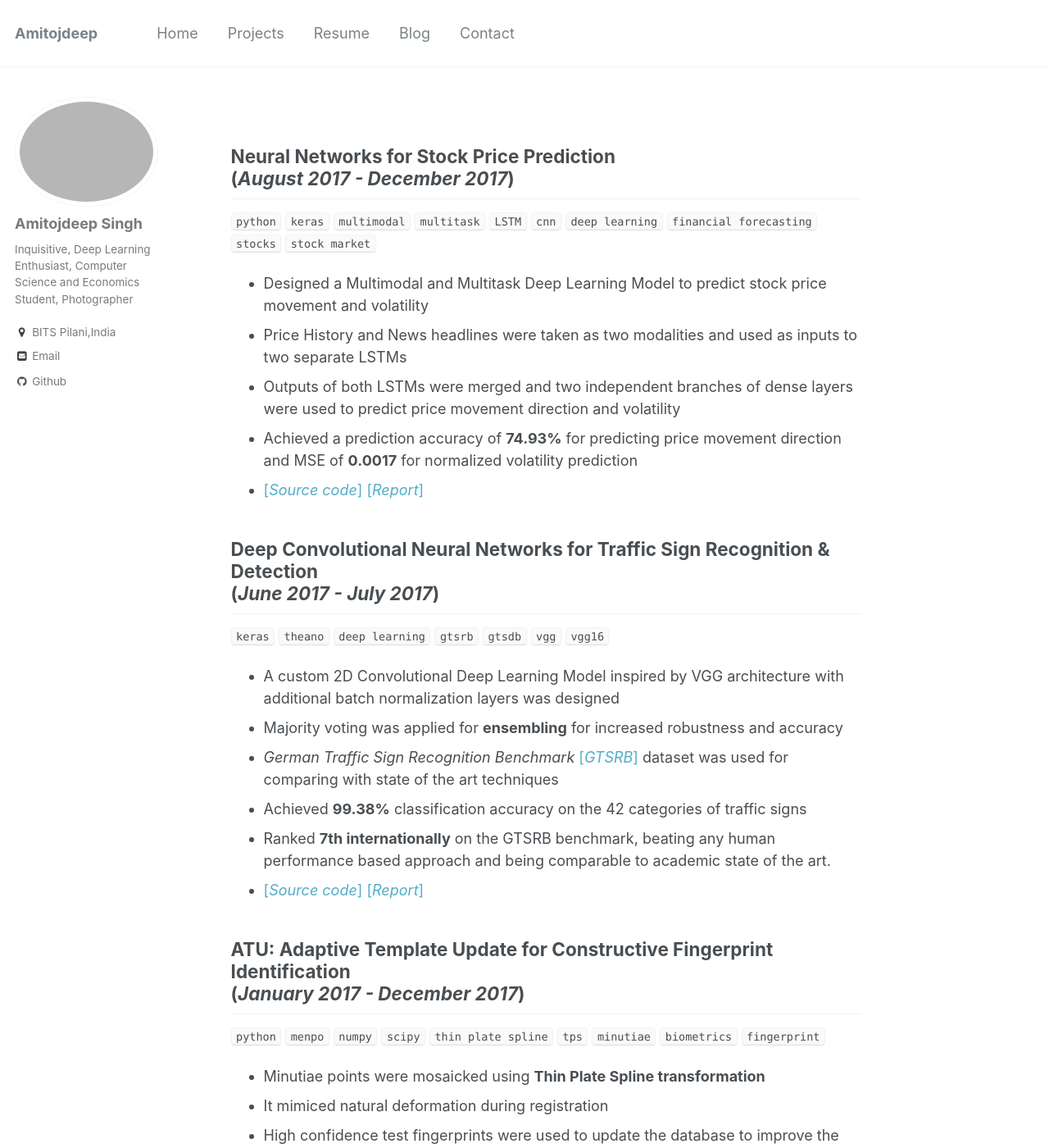
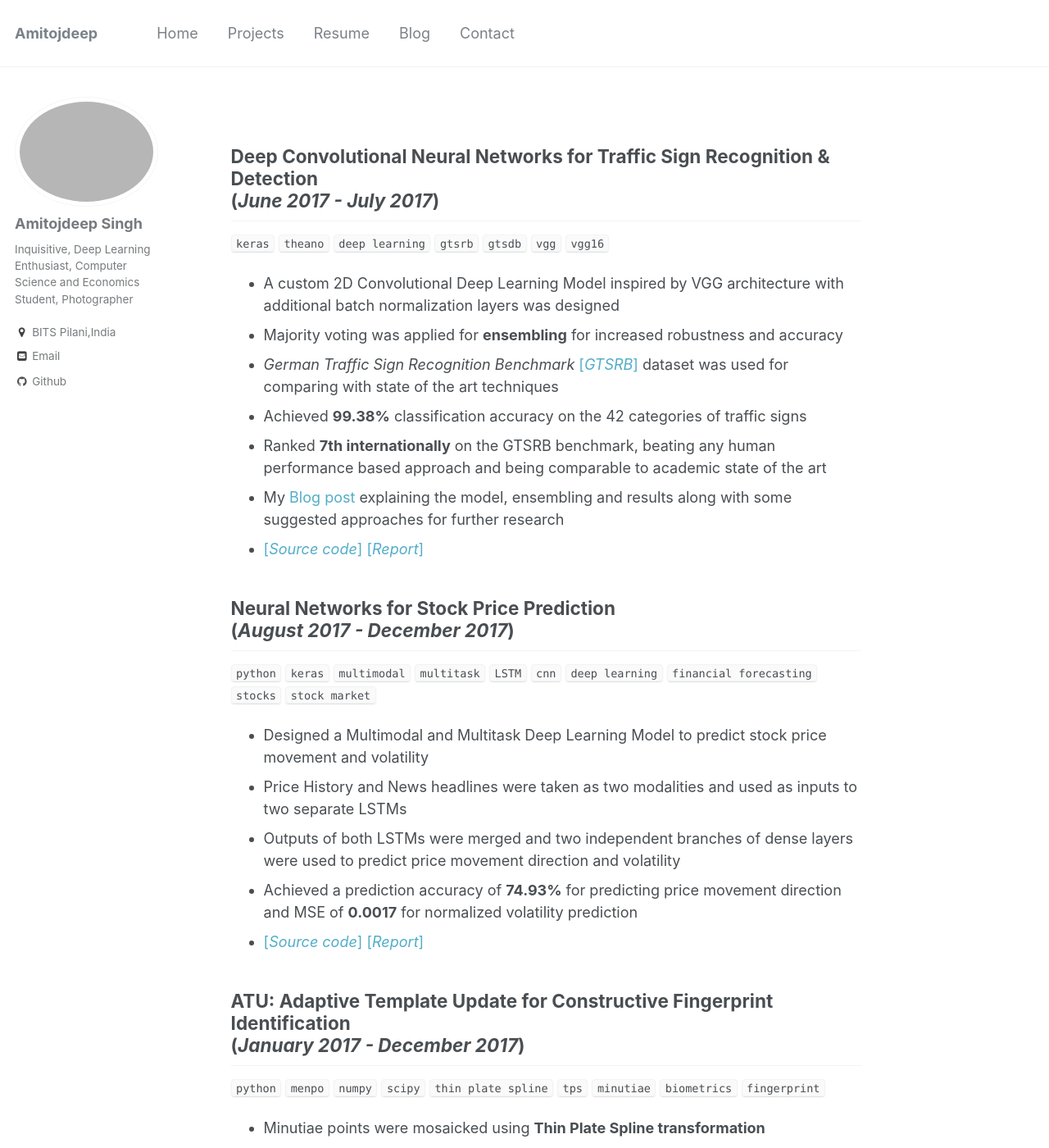
Before and after one commit to amitojdeep/amitojdeep.github.io, a Jekyll site: the page built from _pages/projects.md, in a window 1280 px wide and 1400 px high. Shown: the whole window at 82% size. Built offline with Jekyll 4.4.1, drawn with Linux system fonts in a browser that asks for light colours; some of the changed lines change nothing that is shown.

Commit message:
Update projects.md

```diff
--- a/_pages/projects.md
+++ b/_pages/projects.md
@@ -7,6 +7,18 @@ fullwidth: true
 redirect_from:
 ---
 
+
+
+## Deep Convolutional Neural Networks for Traffic Sign Recognition & Detection  <br> (_June 2017 - July 2017_)
+`keras` `theano` `deep learning` `gtsrb` `gtsdb` `vgg` `vgg16` <br>
+* A custom 2D Convolutional Deep Learning Model inspired by VGG architecture with additional batch normalization layers was designed
+*  Majority voting was applied for **ensembling** for increased robustness and accuracy
+* *German Traffic Sign Recognition Benchmark* [[_GTSRB_]](http://benchmark.ini.rub.de/?section=gtsrb&subsection=news) dataset was used for comparing with state of the art techniques
+* Achieved **99.38%** classification accuracy on the 42 categories of traffic signs
+* Ranked **7th internationally** on the GTSRB benchmark, beating any human performance based approach and being comparable to academic state of the art
+* My [Blog post](https://amitojdeep.github.io/amitoj-blogs/2017/07/20/traffic-sign-reco.html) explaining the model, ensembling and results along with some suggested approaches for further research
+* [[_Source code_]](https://github.com/amitojdeep/traffic-sign-reco) [[_Report_]](https://github.com/amitojdeep/traffic-sign-reco/raw/master/Training%20Report.pdf)
+
 ## Neural Networks for Stock Price Prediction <br>(_August 2017 - December 2017_)
 `python`  `keras` `multimodal` `multitask` `LSTM` `cnn` `deep learning` `financial forecasting` `stocks` `stock market`<br>
 * Designed a Multimodal and Multitask Deep Learning Model to predict stock price movement and volatility
@@ -14,15 +26,6 @@ redirect_from:
 * Outputs of both LSTMs were merged and two independent branches of dense layers were used to predict price movement direction and volatility
 *  Achieved a prediction accuracy of **74.93%** for predicting price movement direction and MSE of **0.0017** for normalized volatility prediction
 * [[_Source code_]](https://github.com/amitojdeep/deep-stock-preds) [[_Report_]](https://github.com/amitojdeep/deep-stock-preds/raw/master/Deep%20Learning%20for%20Stock%20Price%20Prediction.pdf)
-
-## Deep Convolutional Neural Networks for Traffic Sign Recognition & Detection  <br> (_June 2017 - July 2017_)
-`keras` `theano` `deep learning` `gtsrb` `gtsdb` `vgg` `vgg16` <br>
-* A custom 2D Convolutional Deep Learning Model inspired by VGG architecture with additional batch normalization layers was designed
-*  Majority voting was applied for **ensembling** for increased robustness and accuracy
-* *German Traffic Sign Recognition Benchmark* [[_GTSRB_]](http://benchmark.ini.rub.de/?section=gtsrb&subsection=news) dataset was used for comparing with state of the art techniques
-* Achieved **99.38%** classification accuracy on the 42 categories of traffic signs
-* Ranked **7th internationally** on the GTSRB benchmark, beating any human performance based approach and being comparable to academic state of the art.
-* [[_Source code_]](https://github.com/amitojdeep/traffic-sign-reco) [[_Report_]](https://github.com/amitojdeep/traffic-sign-reco/raw/master/Training%20Report.pdf)
 
 
 ## ATU: Adaptive Template Update for Constructive Fingerprint Identification <br>(_January 2017 - December 2017_)
```
